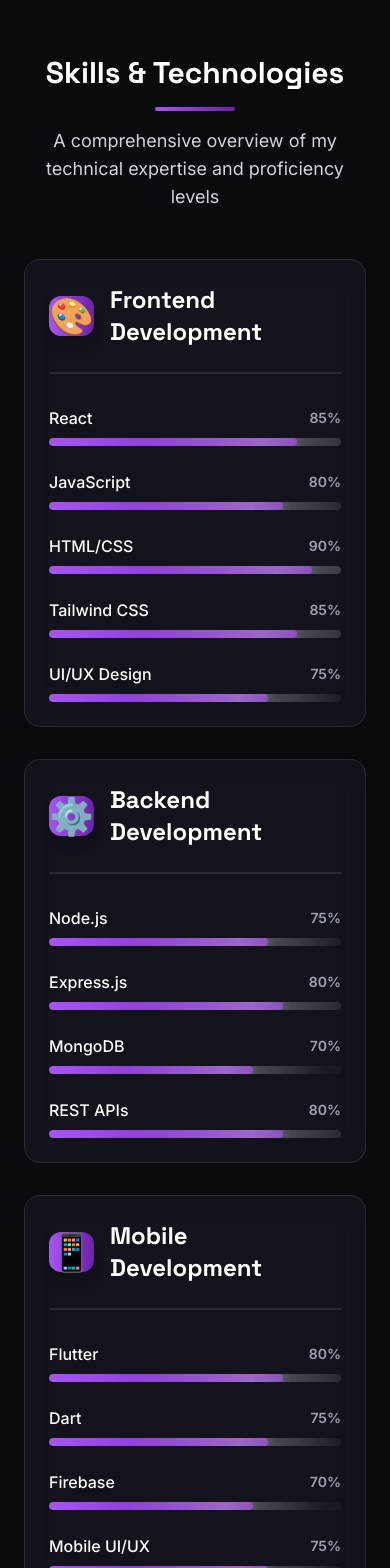
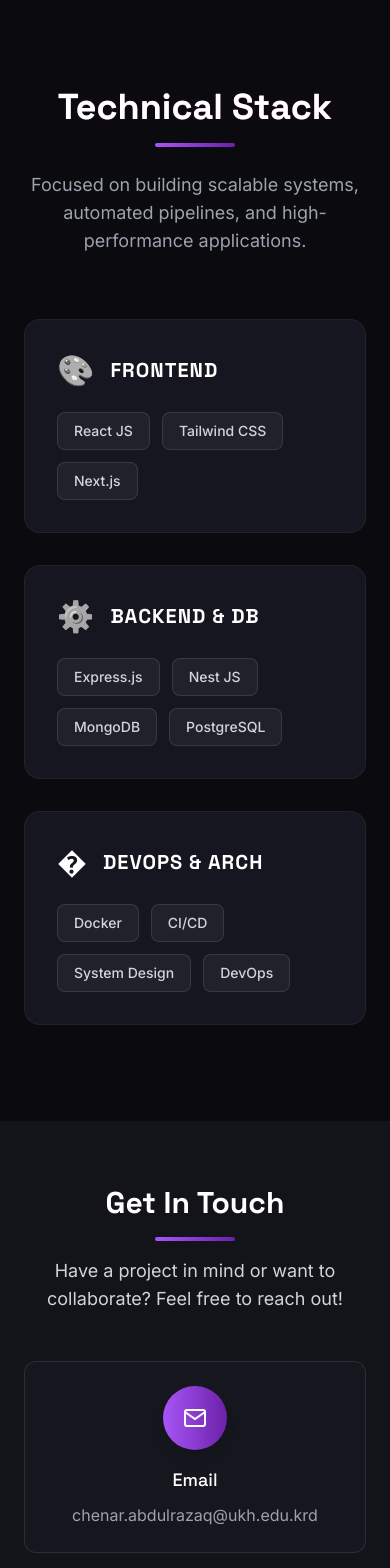
Before and after one commit to Chenarrr/Portfolio, a React (Vite) app: page / in a window 390 px wide. Shown: the part 7160-8728 px from the top of the page. Built offline with nearby package versions, Linux system fonts and the light colour scheme.

Commit message:
Update skills to minimalist

```diff
--- a/src/components/Skills.jsx
+++ b/src/components/Skills.jsx
@@ -1,91 +1,59 @@
 import React from 'react';
 
 const Skills = () => {
-    const skillCategories = [
+    const skillGroups = [
         {
-            title: 'Frontend Development',
+            title: 'Frontend',
             icon: '🎨',
-            skills: [
-                { name: 'React', level: 85 },
-                { name: 'JavaScript', level: 80 },
-                { name: 'HTML/CSS', level: 90 },
-                { name: 'Tailwind CSS', level: 85 },
-                { name: 'UI/UX Design', level: 75 }
-            ]
+            skills: ['React JS', 'Tailwind CSS', 'Next.js']
         },
         {
-            title: 'Backend Development',
+            title: 'Backend & DB',
             icon: '⚙️',
-            skills: [
-                { name: 'Node.js', level: 75 },
-                { name: 'Express.js', level: 80 },
-                { name: 'MongoDB', level: 70 },
-                { name: 'REST APIs', level: 80 }
-            ]
+            skills: ['Express.js', 'Nest JS', 'MongoDB', 'PostgreSQL']
         },
         {
-            title: 'Mobile Development',
-            icon: '📱',
-            skills: [
-                { name: 'Flutter', level: 80 },
-                { name: 'Dart', level: 75 },
-                { name: 'Firebase', level: 70 },
-                { name: 'Mobile UI/UX', level: 75 }
-            ]
-        },
-        {
-            title: 'Tools & Others',
-            icon: '🛠️',
-            skills: [
-                { name: 'Git & GitHub', level: 85 },
-                { name: 'Docker', level: 65 },
-                { name: 'Vite', level: 80 },
-                { name: 'Agile/Scrum', level: 70 }
-            ]
+            title: 'DevOps & Arch',
+            icon: '�',
+            skills: ['Docker', 'CI/CD', 'System Design', 'DevOps']
         }
     ];
 
     return (
-        <section id="skills" className="section">
-            <div className="container">
-                <div className="section-title">
-                    <h2>Skills & Technologies</h2>
-                    <p className="text-center max-w-2xl mx-auto text-gray-300 text-lg mt-4">
-                        A comprehensive overview of my technical expertise and proficiency levels
+        <section id="skills" className="section bg-[#0a0a0f] py-24">
+            <div className="container mx-auto px-6">
+                <div className="section-title mb-16">
+                    <h2 className="text-4xl md:text-5xl font-bold text-white text-center mb-6 bg-gradient-to-r from-purple-400 to-pink-600 bg-clip-text text-transparent">
+                        Technical Stack
+                    </h2>
+                    <p className="text-gray-400 text-center max-w-xl mx-auto text-lg">
+                        Focused on building scalable systems, automated pipelines, and high-performance applications.
                     </p>
                 </div>
 
-                <div className="grid grid-cols-1 md:grid-cols-2 gap-8 mt-12">
-                    {skillCategories.map((category, index) => (
+                <div className="grid grid-cols-1 md:grid-cols-3 gap-8">
+                    {skillGroups.map((group, index) => (
                         <div
                             key={index}
-                            className="card animate-fadeInUp"
-                            style={{ animationDelay: `${index * 0.15}s` }}
+                            className="bg-[#161620] border border-white/5 rounded-2xl p-8 hover:border-purple-500/30 transition-all duration-300 group"
                         >
-                            <div className="flex items-center gap-4 mb-8 pb-6 border-b-2 border-white/10">
-                                <span className="w-15 h-15 flex items-center justify-center bg-gradient-to-r from-purple-500 to-purple-800 rounded-xl text-4xl shadow-lg">{category.icon}</span>
-                                <h3 className="text-2xl text-white font-bold">{category.title}</h3>
+                            <div className="flex items-center gap-4 mb-6">
+                                <span className="text-3xl grayscale group-hover:grayscale-0 transition-all duration-300">
+                                    {group.icon}
+                                </span>
+                                <h3 className="text-xl font-bold text-white uppercase tracking-wider">
+                                    {group.title}
+                                </h3>
                             </div>
 
-                            <div className="space-y-6">
-                                {category.skills.map((skill, i) => (
-                                    <div key={i} className="w-full">
-                                        <div className="flex justify-between items-center mb-2">
-                                            <span className="text-base text-white font-medium">{skill.name}</span>
-                                            <span className="text-sm text-gray-400 font-semibold">{skill.level}%</span>
-                                        </div>
-                                        <div className="w-full h-2 bg-[#1a1a24] rounded-full overflow-hidden relative">
-                                            <div
-                                                className="h-full bg-gradient-to-r from-purple-500 to-purple-800 rounded-full relative shadow-[0_0_10px_rgba(102,126,234,0.5)] transition-all duration-1000 ease-out"
-                                                style={{
-                                                    width: `${skill.level}%`,
-                                                    animation: `growWidth 1s ease-out ${(index * 0.15) + (i * 0.1)}s backwards`
-                                                }}
-                                            >
-                                                <div className="absolute inset-0 bg-gradient-to-r from-transparent via-white/30 to-transparent animate-[shimmer_2s_infinite]"></div>
-                                            </div>
-                                        </div>
-                                    </div>
+                            <div className="flex flex-wrap gap-3">
+                                {group.skills.map((skill, i) => (
+                                    <span
+                                        key={i}
+                                        className="px-4 py-2 bg-white/5 border border-white/10 rounded-lg text-gray-300 text-sm font-medium hover:bg-purple-500/10 hover:border-purple-500/50 hover:text-white transition-all duration-200 cursor-default"
+                                    >
+                                        {skill}
+                                    </span>
                                 ))}
                             </div>
                         </div>
```
